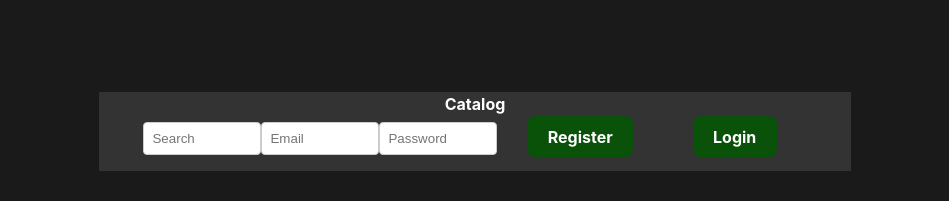
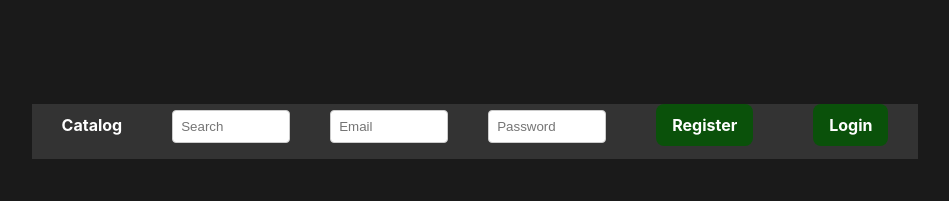
Before and after one commit to SRStoyanov/MTG-Marketplace, a React (Vite) app: page / in a window 1280 px wide. Shown: the part 206-407 px from the top of the page, without its empty margins (165-1114 px from the left). Built offline with nearby package versions, Linux system fonts and the light colour scheme; no server answers; the database is empty.

Commit message:
Exposing .env + CSS changes
- exposing .env in the hopes of succeeding in deploying to Firebase Hosting through GitHub
- fixing some navbar css

```diff
--- a/src/components/Navbar.css
+++ b/src/components/Navbar.css
@@ -5,8 +5,14 @@ nav {
   top: 0; */
 }
 
+a {
+  display: inline;
+}
+
 input {
   max-width: 100px;
+  margin-left: 20px;
+  margin-right: 20px;
 }
 
 .menu .nav-link {
--- a/src/index.css
+++ b/src/index.css
@@ -39,7 +39,6 @@ h1 {
 button {
   border-radius: 8px;
   border: 1px solid transparent;
-  padding: 0.6em 1.2em;
   font-size: 1em;
   font-weight: 500;
   font-family: inherit;
--- a/vite.config.js
+++ b/vite.config.js
@@ -7,7 +7,4 @@ dotenv.config();
 // https://vitejs.dev/config/
 export default defineConfig({
   plugins: [react()],
-  build: {
-    envDir: ".",
-  },
 });
```
Also changed, not shown: 1 other file (tests, documents, lock files or other folders).
